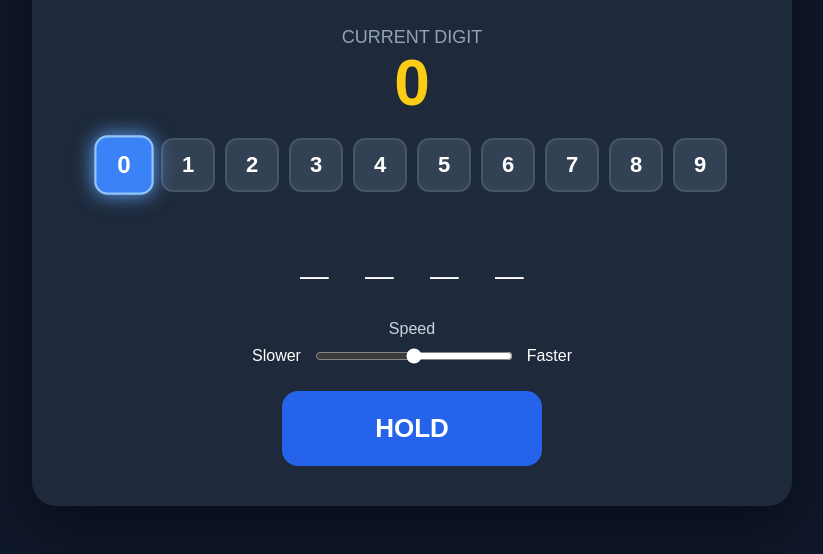
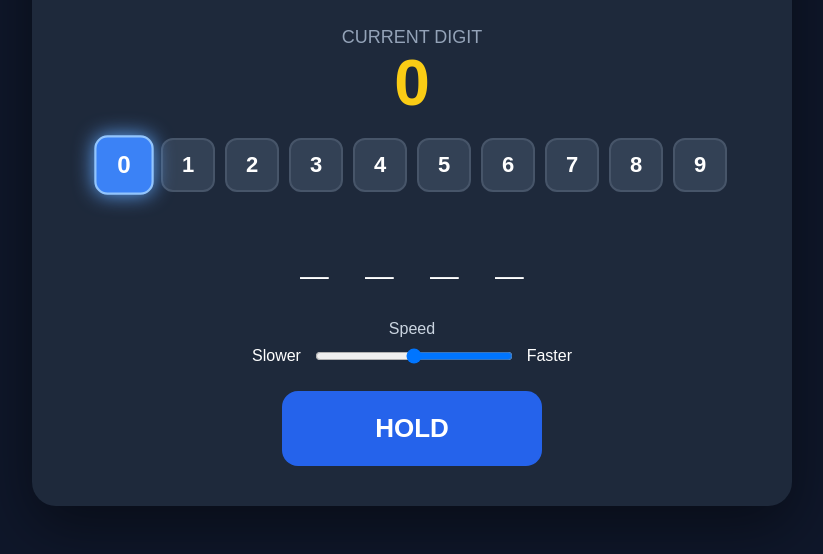
Before and after one commit to Z1VK3/Biometric_Bar_PIN, a plain HTML site: page index.html in a window 1280 px wide. Shown: the part 206-760 px from the top of the page, without its empty margins (228-1051 px from the left). Drawn offline with Linux system fonts and the light colour scheme.

Commit message:
Update index.html

```diff
--- a/index.html
+++ b/index.html
@@ -94,7 +94,6 @@ color:#cbd5e1;
 input[type="range"]{
 width:320px;
 cursor:pointer;
-accent-color: #ffffff;
 }
 button{
 width:260px;
```
